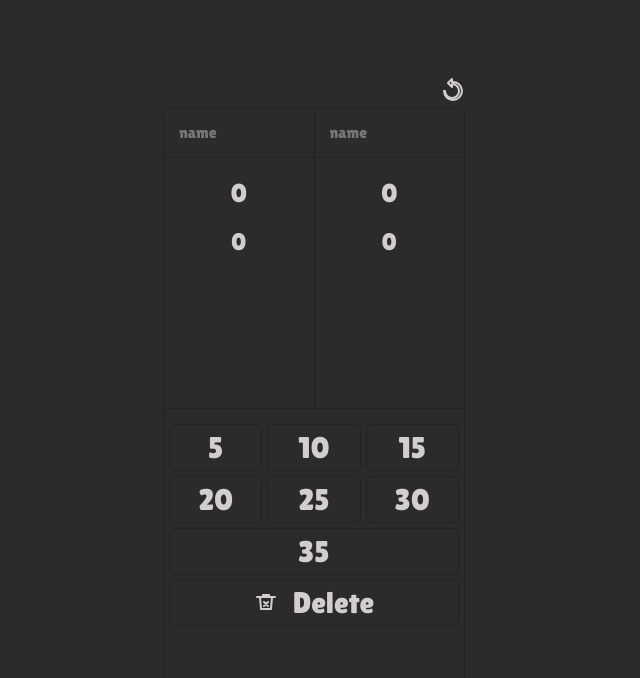
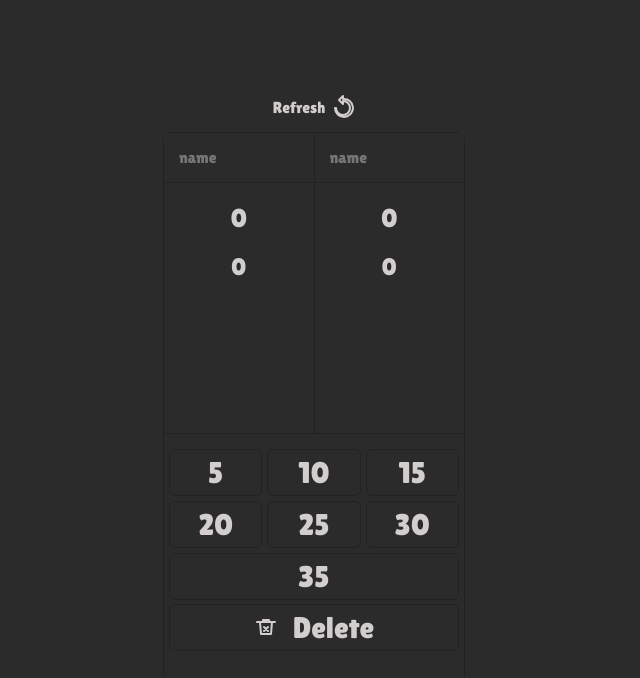
Before and after one commit to SedrCoin/domino, a plain HTML site: page index.html in a window 1280 px wide. Shown: the whole page, without its empty margins (326-966 px from the left). Drawn offline with Linux system fonts and the light colour scheme.

Commit message:
Add files via upload

```diff
--- a/index.html
+++ b/index.html
@@ -23,15 +23,19 @@
 
 
 
+    <div class="refresh">
+
+      <span>Refresh</span>
+      <svg width="24" height="24" viewBox="0 0 24 24" fill="none" xmlns="http://www.w3.org/2000/svg">
+        <path d="M12 4V1L8 5l4 4V6a7 7 0 1 1-7 7H4a9 9 0 1 0 8-9z" stroke="currentColor" stroke-width="2" stroke-linecap="round" stroke-linejoin="round"/>
+      </svg>
+
+    </div>
+
     <div class="card">
       <div class="wrapper">
 
-        <div class="refresh">
-          <svg width="24" height="24" viewBox="0 0 24 24" fill="none" xmlns="http://www.w3.org/2000/svg">
-            <path d="M12 4V1L8 5l4 4V6a7 7 0 1 1-7 7H4a9 9 0 1 0 8-9z" stroke="currentColor" stroke-width="2" stroke-linecap="round" stroke-linejoin="round"/>
-          </svg>
 
-        </div>
 
         <div class="left block">
           <input class="name" type="text" placeholder="name" />
--- a/styles.css
+++ b/styles.css
@@ -1,5 +1,6 @@
 body {
   display: flex;
+  flex-direction: column;
   align-items: center;
   justify-content: center;
   height: 100vh;
@@ -10,7 +11,6 @@ body {
   font-weight: 400;
   font-style: normal;
   overflow: hidden;
-
 }
 
 
@@ -209,14 +209,11 @@ button {
 
 }
 
-
-
 .refresh {
-  position: absolute;
-  top: -30px;
-  right: 0px
-
-
+  height: 50px;
+  display: flex;
+  align-items: center;
+  gap: 6px;
 }
 
 .total {
```
